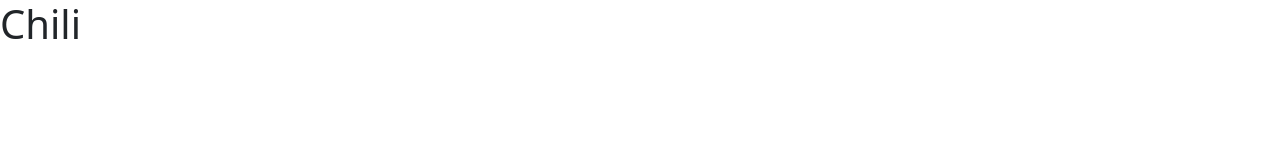
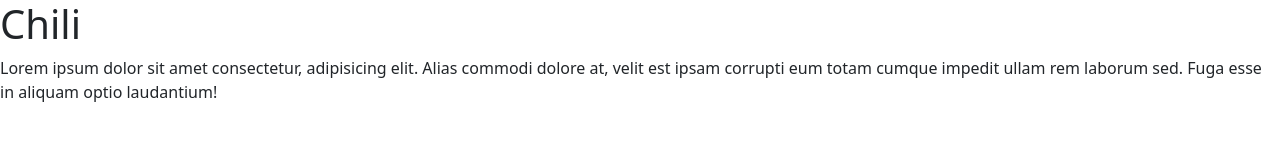
Before and after one commit to georgewood749/day3-tanya-george, a plain HTML site: page index.html in a window 1280 px wide. Drawn offline with nearby package versions, Linux system fonts and the light colour scheme.

Commit message:
tanya branch

```diff
--- a/index.html
+++ b/index.html
@@ -10,6 +10,6 @@
 </head>
 <body>
     <h1>Chili</h1>
-    <p></p>
+    <p>Lorem ipsum dolor sit amet consectetur, adipisicing elit. Alias commodi dolore at, velit est ipsam corrupti eum totam cumque impedit ullam rem laborum sed. Fuga esse in aliquam optio laudantium!</p>
 </body>
 </html>
```
